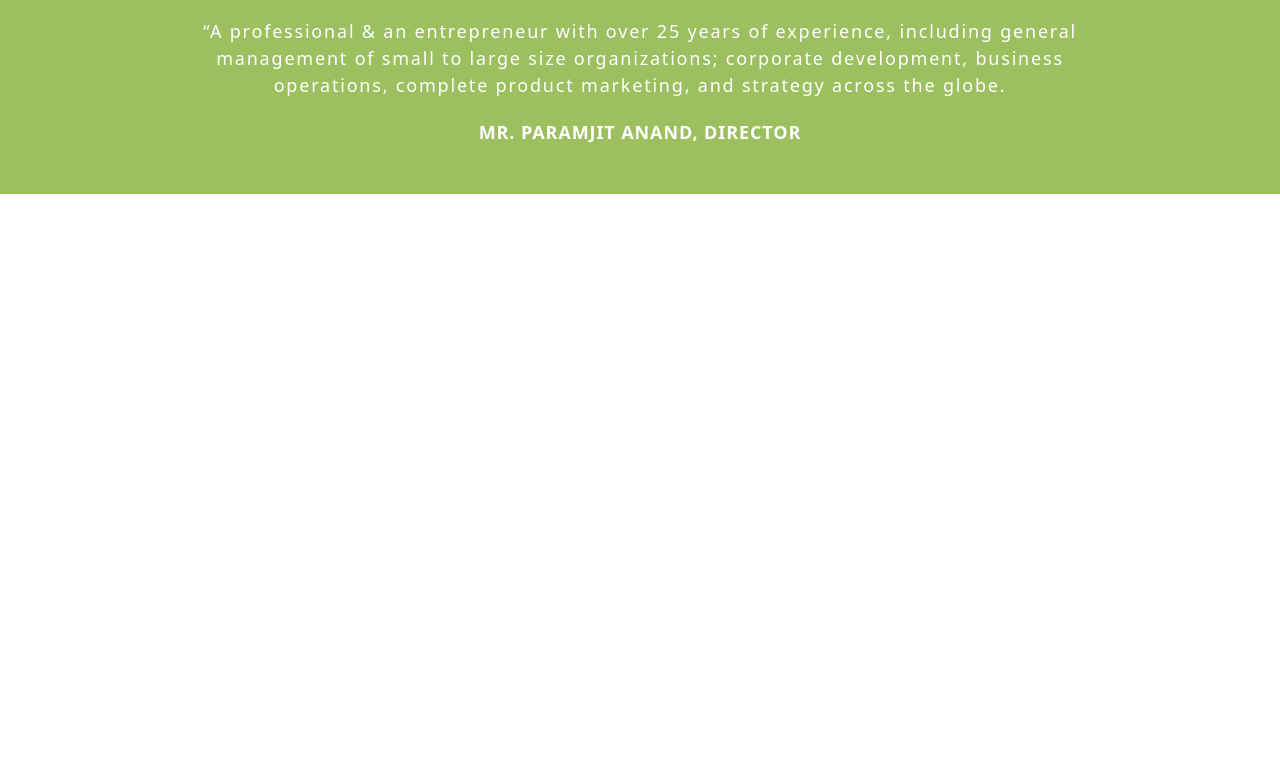
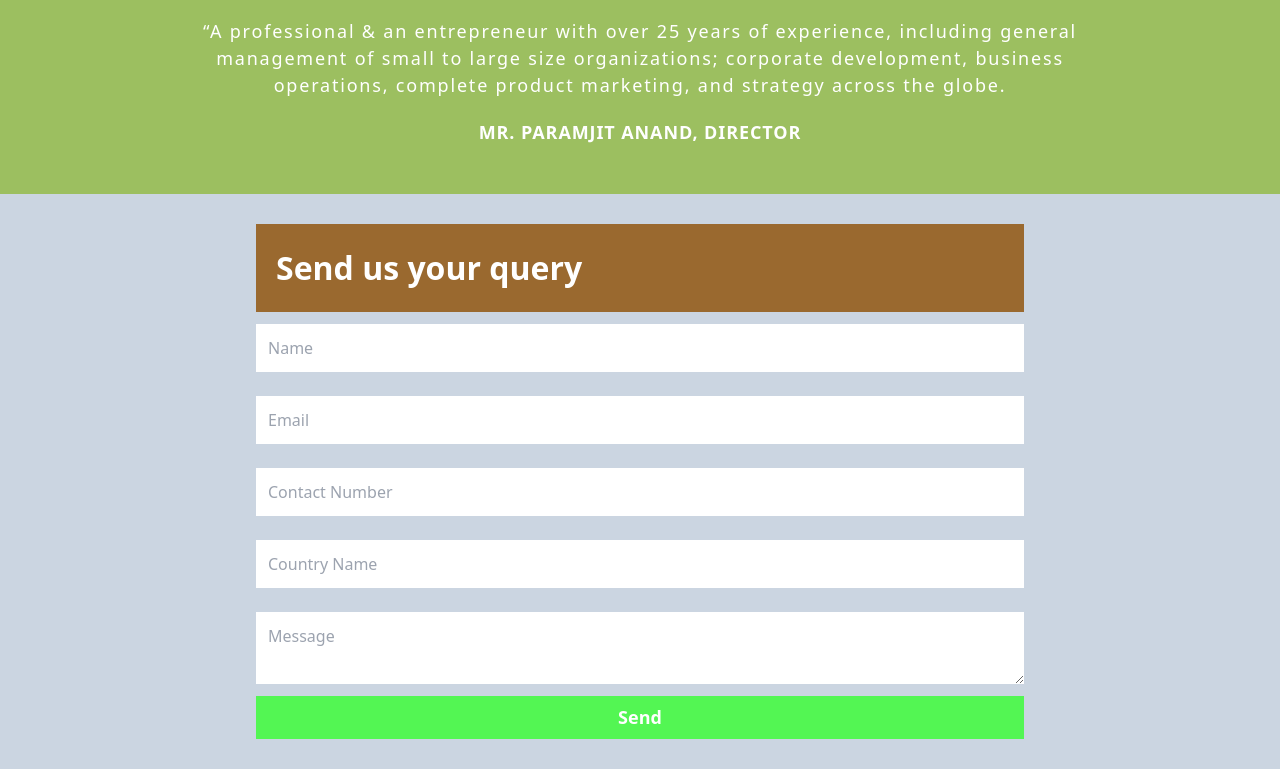
Before and after one commit to ydv-prakhar/Import-Export, a React (Vite) app: page / in a window 1280 px wide. Shown: the part 5723-6492 px from the top of the page. Before the commit the page ends 5917 px from the top, so only its background shows below. Built offline with nearby package versions, Linux system fonts and the light colour scheme.

Commit message:
feat:Created contact form

```diff
--- a/package.json
+++ b/package.json
@@ -10,6 +10,7 @@
     "preview": "vite preview"
   },
   "dependencies": {
+    "@emailjs/browser": "^4.4.1",
     "react": "^18.3.1",
     "react-dom": "^18.3.1"
   },
--- a/src/App.jsx
+++ b/src/App.jsx
@@ -8,6 +8,7 @@ import {
   ProductCategories,
   Services
 } from './components';
+import ContactForm from './components/Contact Form';
 import ExporterDisclaimer from './components/ExporterDisclaimer';
 
 function App() {
@@ -22,6 +23,7 @@ function App() {
       <ExporterDisclaimer />
       <BrownComponent />
       <Testimonial />
+      <ContactForm/>
     </>
   );
 }
--- /dev/null
+++ b/src/components/Contact Form/index.jsx
@@ -0,0 +1,66 @@
+import { useRef } from 'react';
+import emailjs from '@emailjs/browser';
+
+const ContactForm = () => {
+  const form = useRef();
+
+  const sendEmail = (e) => {
+    e.preventDefault();
+
+    emailjs
+      .sendForm(
+        'service_hdqf4rp', // Replace with your Service ID
+        'template_kozplnd', // Replace with your Template ID
+        form.current,
+        'DuyWI6VNio5PHaYLJ' // Replace with your Public Key
+      )
+      .then(
+        (result) => {
+          console.log('Email sent successfully:', result.text);
+        },
+        (error) => {
+          console.error('Error sending email:', error.text);
+        }
+      );
+  };
+
+  return (
+    <div className="py-[30px] px-[20%] bg-slate-300">
+      <div className="bg-[#9A692F]">
+        <div className="text-white font-[600] text-[32px] p-5">Send us your query</div>
+      </div>
+
+      <form ref={form} onSubmit={sendEmail}>
+        <div className="flex flex-col">
+          <input type="text" name="sender_name" required placeholder="Name" className="my-3 p-3" />
+
+          <input type="email" name="from_name" required placeholder="Email" className="my-3 p-3" />
+
+          <input
+            type="text"
+            name="contact_number"
+            required
+            placeholder="Contact Number"
+            className="my-3 p-3"
+          />
+
+          <input
+            type="text"
+            name="country_name"
+            required
+            placeholder="Country Name"
+            className="my-3 p-3"
+          />
+
+          <textarea name="message" required placeholder="Message" className="my-3 p-3" />
+
+          <button type="submit" className="bg-[#53f653] text-white font-[600] p-2 text-[18px]">
+            Send
+          </button>
+        </div>
+      </form>
+    </div>
+  );
+};
+
+export default ContactForm;
```
Also changed, not shown: 1 other file (tests, documents, lock files or other folders).
